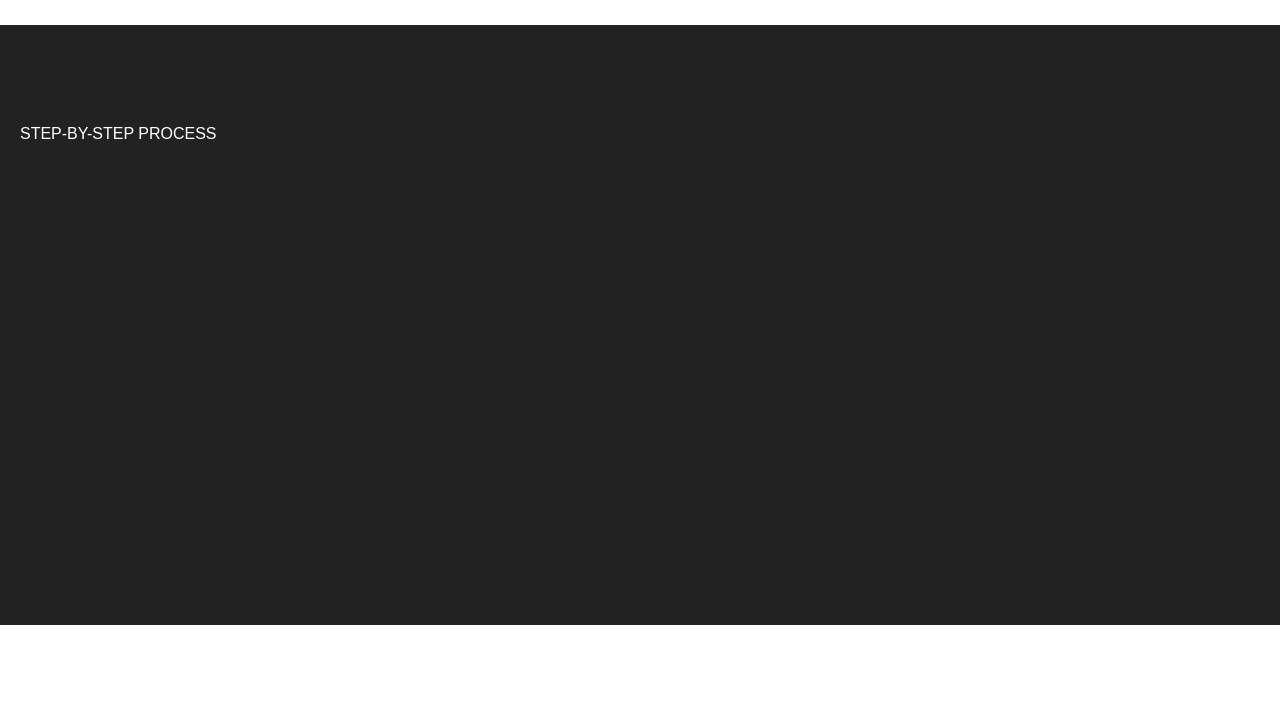
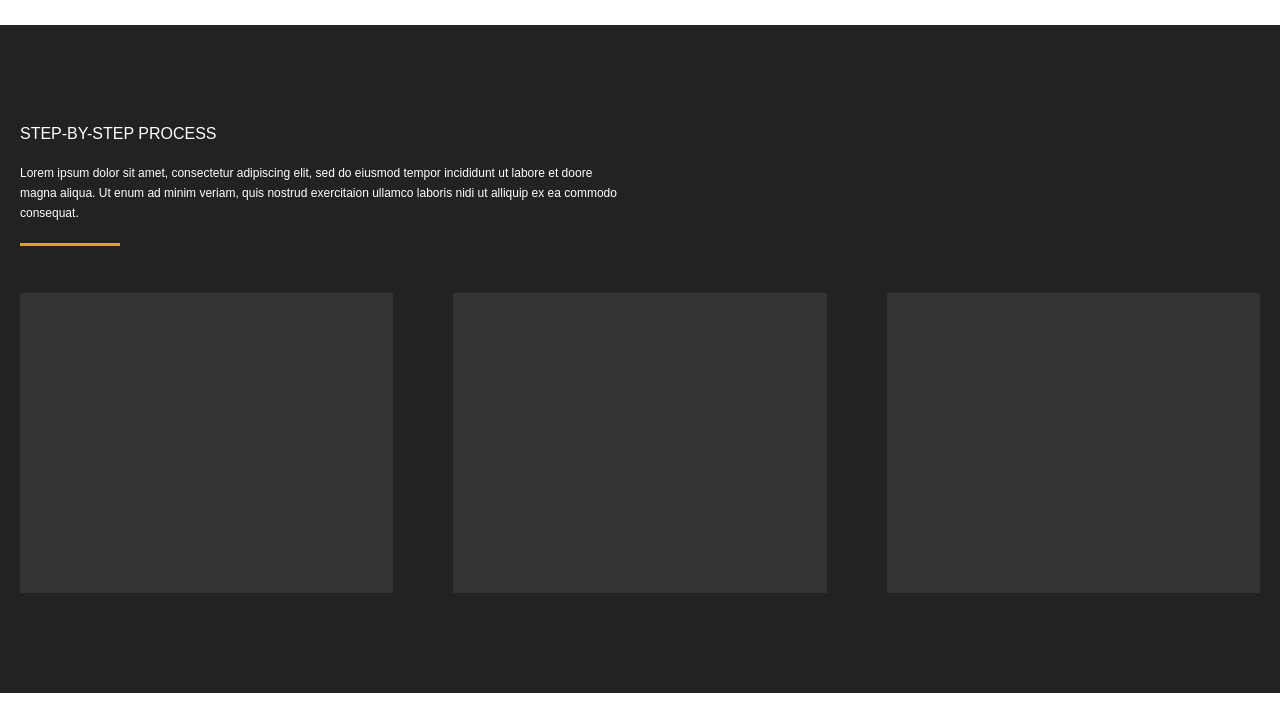
Before and after one commit to netkopi/arkitek, a plain HTML site: page index.html in a window 1280 px wide. Shown: the part 1560-2282 px from the top of the page. Drawn offline with nearby package versions, Linux system fonts and the light colour scheme.

Commit message:
updated index html

```diff
--- a/index.css
+++ b/index.css
@@ -160,7 +160,7 @@ body {
 }
 .about .content h1::after {
     content: "";
-    width: 30%;
+    width: 100px;
     height: 100%;
     position: absolute;
     left: 0;
@@ -230,7 +230,6 @@ body {
     flex-direction: column;
     gap: 20px;
     padding: 10px;
-    /* background-color: #f0f0f0; */
 }
 .about .stats span {
     font-weight: 600;
@@ -241,18 +240,56 @@ body {
     height: 30px;
 }
 
+
+
 .services {
     padding: 100px 20px;
-    height: 600px;
     background-color: #222;
+}
+.services .container {
+    display: flex;
+    flex-direction: column;
+    gap: 50px;
 }
 .services .heading span {
     color: #fff;
     display: flex;
 }
-
-
-
+.services .heading {
+    width: max(300px, 100%);
+    max-width: 600px;
+    display: flex;
+    flex-direction: column;
+    gap: 20px;
+    position: relative;
+    padding-bottom: 20px;
+}
+.services .heading p {
+    color: #fff;
+    font-size: 12px;
+    line-height: 20px;
+}
+.services .heading::after {
+    content: "";
+    width: 100px;
+    height: 100%;
+    position: absolute;
+    left: 0;
+    top: 0;
+    z-index: 1;
+    border-bottom: 3px solid goldenrod;
+}
+.services .process {
+    display: flex;
+    gap: 60px;
+    flex-wrap: wrap;
+}
+.services .process .step {
+    width: max(300px, 100%);
+    max-width: 400px;
+    height: 300px;
+    background-color: #333;
+}
 
 
 .works {
@@ -283,7 +320,7 @@ body {
 }
 .works .heading > div:first-child::after {
     content: "";
-    width: 50%;
+    width: 100px;
     height: 100%;
     position: absolute;
     left: 0;
@@ -399,7 +436,7 @@ body {
     nav {
         display: flex !important;
     }
-    .about .stats {
+    .about .stats, .services .process {
         flex-wrap: nowrap !important;
     }
 }
--- a/index.html
+++ b/index.html
@@ -95,6 +95,12 @@
         <div class="container">
             <div class="heading">
                 <span>STEP-BY-STEP PROCESS</span>
+                <p>Lorem ipsum dolor sit amet, consectetur adipiscing elit, sed do eiusmod tempor incididunt ut labore et doore magna aliqua. Ut enum ad minim veriam, quis nostrud exercitaion ullamco laboris nidi ut alliquip ex ea commodo consequat.</p>
+            </div>
+            <div class="process">
+                <div class="step"></div>
+                <div class="step"></div>
+                <div class="step"></div>
             </div>
         </div>
     </div>
--- a/index.js
+++ b/index.js
@@ -60,7 +60,7 @@ const map = L.map('map', {
   scrollWheelZoom: false,
   doubleClickZoom: false,
   touchZoom: false,
-  dragging: true
+  dragging: false
 });
 
 // Clean tile style
```
